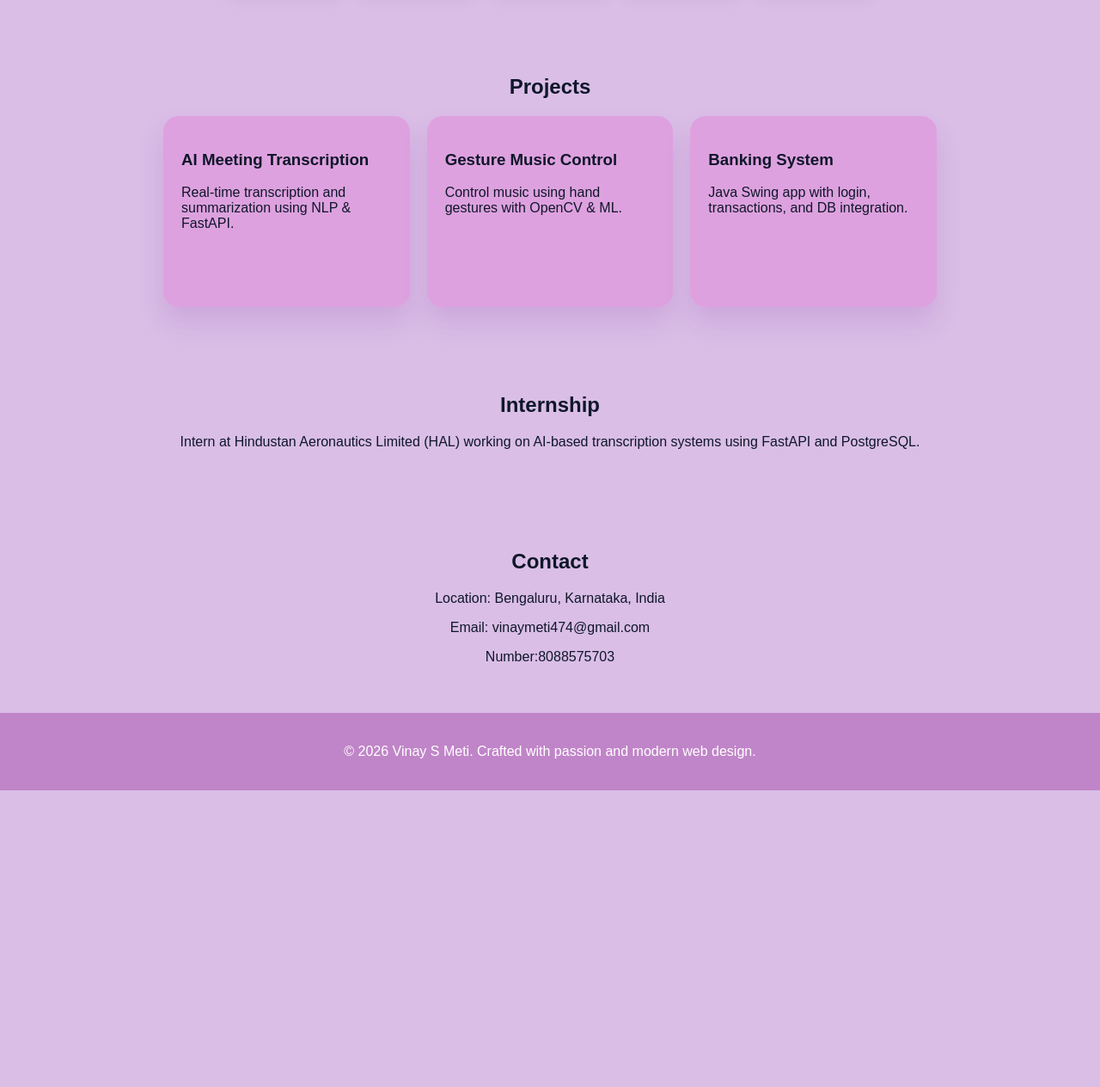
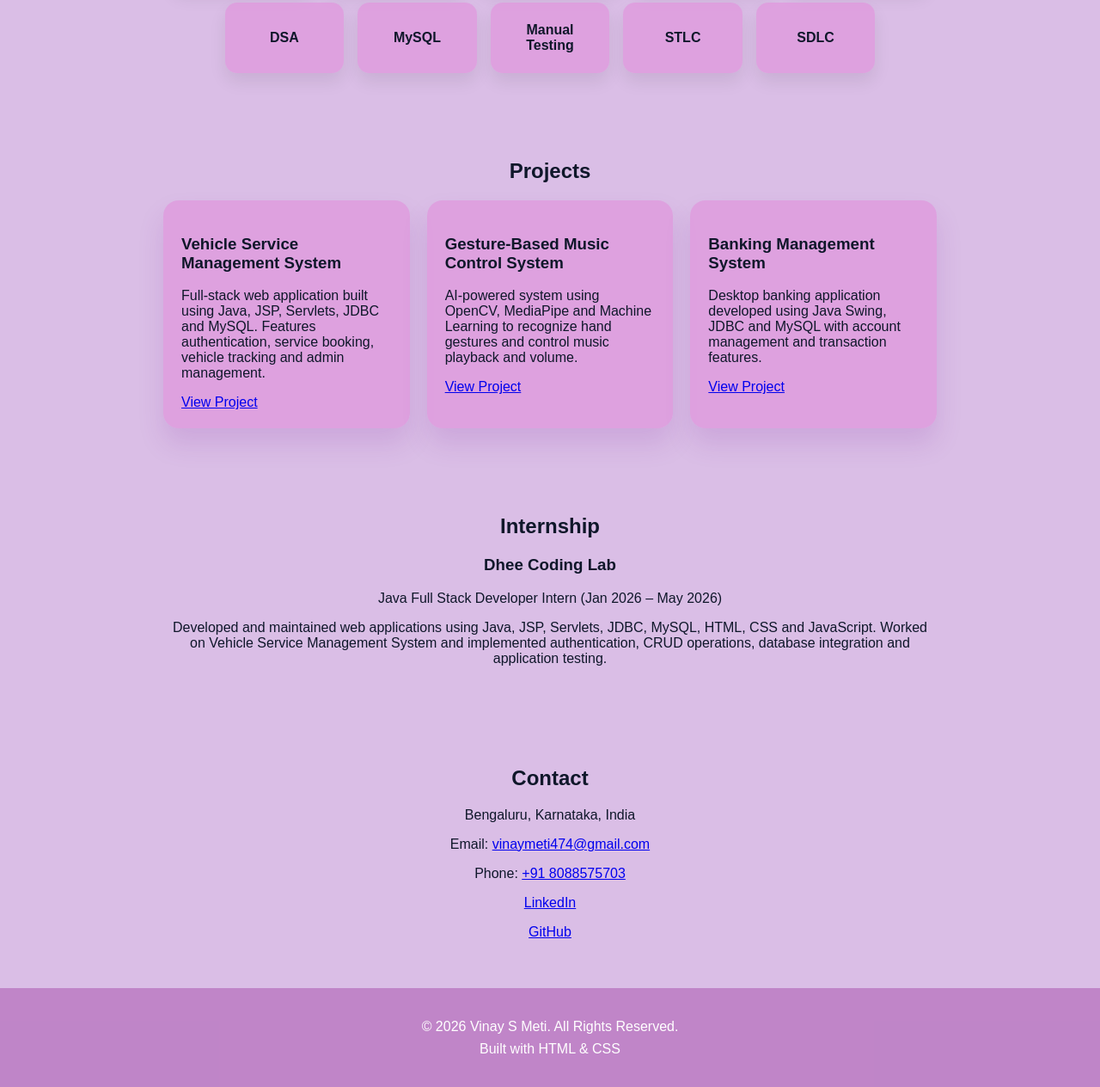
Before and after one commit to Vinaymeti/Portfolio, a plain HTML site: page index.html in a window 1280 px wide. Shown: the part 1100-2364 px from the top of the page at 86% size. Before the commit the page ends 2019 px from the top, so only its background shows below. Drawn offline with Linux system fonts and the light colour scheme.

Commit message:
Revise portfolio layout and content
Updated portfolio to include new projects, internship details, and improved layout.

```diff
--- a/index.html
+++ b/index.html
@@ -3,7 +3,7 @@
 <head>
     <meta charset="UTF-8">
     <meta name="viewport" content="width=device-width, initial-scale=1.0">
-    <title>Vinay Meti | Portfolio</title>
+    <title>Vinay S Meti | Portfolio</title>
     <link rel="stylesheet" href="style.css">
 </head>
 <body>
@@ -15,50 +15,77 @@
             <li><a href="#about">About</a></li>
             <li><a href="#skills">Skills</a></li>
             <li><a href="#projects">Projects</a></li>
+            <li><a href="#internship">Internship</a></li>
             <li><a href="#contact">Contact</a></li>
-
         </ul>
     </nav>
 
-<!-- HERO -->
+    <!-- HERO SECTION -->
     <section class="hero">
         <h1>Hi, I'm Vinay S Meti</h1>
-    <p>  Software Developer</p>
-    <a href="#projects" class="btn">View Projects</a>
+
+        <p>
+            Aspiring Full Stack Developer | Java Developer
+        </p>
+
+        <a href="#projects" class="btn">
+            View Projects
+        </a>
+
+        <a href="Resume.pdf" class="btn" download>
+            Download Resume
+        </a>
     </section>
 
     <!-- ABOUT -->
     <section id="about">
         <h2>About Me</h2>
+
         <p>
-        I am a final-year Information Science student passionate about building
-        scalable software solutions. I have hands-on experience in Java, SQL,
-        and frontend development and knowledge on Backend concept .
+            I am a final-year Information Science and Engineering student
+            passionate about software development and problem solving.
+            I have hands-on experience in Java, SQL, JDBC, Servlets,
+            HTML, CSS, JavaScript and Database Management Systems.
         </p>
+
         <p>
-        During my internship at HAL, I worked on AI-based real-time transcription
-        systems using NLP and modern backend technologies used GPT-4 for buliding an application.
+            During my internship at Dhee Coding Lab, I developed full-stack
+            web applications using Java technologies and gained practical
+            experience in application development, database integration,
+            testing, debugging and deployment.
         </p>
     </section>
 
     <!-- SKILLS -->
     <section id="skills">
         <h2>Skills</h2>
+
         <div class="skills">
+
             <div class="skills-row skills-row-top">
                 <span>Java</span>
-            <span>OOP</span>
+                <span>SQL</span>
                 <span>JDBC</span>
                 <span>Servlets</span>
-             <span>SQL</span>
+                <span>Hibernate</span>
             </div>
-        <div class="skills-row skills-row-bottom">
+
+            <div class="skills-row">
                 <span>HTML</span>
                 <span>CSS</span>
+                <span>JavaScript</span>
+                <span>DBMS</span>
+                <span>OOP</span>
+            </div>
+
+            <div class="skills-row skills-row-bottom">
                 <span>DSA</span>
-             <span>C</span>
-            <span>C++</span>
+                <span>MySQL</span>
+                <span>Manual Testing</span>
+                <span>STLC</span>
+                <span>SDLC</span>
             </div>
+
         </div>
     </section>
 
@@ -67,43 +94,112 @@
         <h2>Projects</h2>
 
         <div class="projects-container">
+
             <div class="card">
-            <h3>AI Meeting Transcription</h3>
-            <p>Real-time transcription and summarization using NLP & FastAPI.</p>
+                <h3>Vehicle Service Management System</h3>
+
+                <p>
+                    Full-stack web application built using Java, JSP,
+                    Servlets, JDBC and MySQL. Features authentication,
+                    service booking, vehicle tracking and admin management.
+                </p>
+
+                <a href="YOUR_GITHUB_PROJECT_LINK" target="_blank">
+                    View Project
+                </a>
             </div>
 
             <div class="card">
-            <h3>Gesture Music Control</h3>
-            <p>Control music using hand gestures with OpenCV & ML.</p>
+                <h3>Gesture-Based Music Control System</h3>
+
+                <p>
+                    AI-powered system using OpenCV, MediaPipe and
+                    Machine Learning to recognize hand gestures
+                    and control music playback and volume.
+                </p>
+
+                <a href="YOUR_GITHUB_PROJECT_LINK" target="_blank">
+                    View Project
+                </a>
             </div>
 
             <div class="card">
-            <h3>Banking System</h3>
-            <p>Java Swing app with login, transactions, and DB integration.</p>
+                <h3>Banking Management System</h3>
+
+                <p>
+                    Desktop banking application developed using
+                    Java Swing, JDBC and MySQL with account
+                    management and transaction features.
+                </p>
+
+                <a href="YOUR_GITHUB_PROJECT_LINK" target="_blank">
+                    View Project
+                </a>
             </div>
+
         </div>
     </section>
 
     <!-- INTERNSHIP -->
-<section>
+    <section id="internship">
         <h2>Internship</h2>
+
+        <h3>Dhee Coding Lab</h3>
+
         <p>
-        Intern at Hindustan Aeronautics Limited (HAL) working on AI-based
-        transcription systems using FastAPI and PostgreSQL.
+            Java Full Stack Developer Intern
+            (Jan 2026 – May 2026)
+        </p>
+
+        <p>
+            Developed and maintained web applications using Java,
+            JSP, Servlets, JDBC, MySQL, HTML, CSS and JavaScript.
+            Worked on Vehicle Service Management System and
+            implemented authentication, CRUD operations,
+            database integration and application testing.
         </p>
     </section>
 
     <!-- CONTACT -->
     <section id="contact">
         <h2>Contact</h2>
-    <p>Location: Bengaluru, Karnataka, India</p>
-    <p>Email: vinaymeti474@gmail.com</p>
-    <p>Number:8088575703</p>
+
+        <p>Bengaluru, Karnataka, India</p>
+
+        <p>
+            Email:
+            <a href="mailto:vinaymeti474@gmail.com">
+                vinaymeti474@gmail.com
+            </a>
+        </p>
+
+        <p>
+            Phone:
+            <a href="tel:+918088575703">
+                +91 8088575703
+            </a>
+        </p>
+
+        <p>
+            <a href="https://www.linkedin.com/in/YOUR-LINKEDIN-ID"
+               target="_blank">
+                LinkedIn
+            </a>
+        </p>
+
+        <p>
+            <a href="https://github.com/YOUR-GITHUB-ID"
+               target="_blank">
+                GitHub
+            </a>
+        </p>
     </section>
 
+    <!-- FOOTER -->
     <footer class="footer">
-    <p>© 2026 Vinay S Meti. Crafted with passion and modern web design.</p>
+        <p>© 2026 Vinay S Meti. All Rights Reserved.</p>
+        <p>Built with HTML & CSS</p>
+    </footer>
 
-</footer>
 </body>
 </html>
```
Lines whose indentation alone changed are shown as unchanged.
